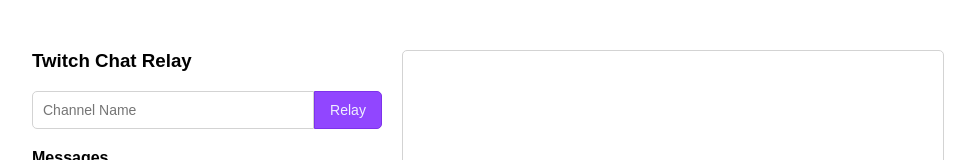
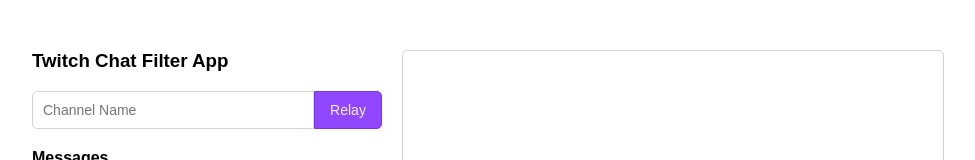
Before and after one commit to MelvinHK/TwitchChatFilterApp, a React (Create React App) app: page / in a window 1280 px wide. Shown: the top 160 px of the page, without its empty margins (152-1127 px from the left). Built offline with nearby package versions, Linux system fonts and the light colour scheme.

Commit message:
changed titles

```diff
--- a/public/index.html
+++ b/public/index.html
@@ -24,7 +24,7 @@
       work correctly both with client-side routing and a non-root public URL.
       Learn how to configure a non-root public URL by running `npm run build`.
     -->
-    <title>Twitch IRC</title>
+    <title>Twitch Chat Filter App</title>
   </head>
   <body>
     <noscript>You need to enable JavaScript to run this app.</noscript>
--- a/src/App.js
+++ b/src/App.js
@@ -137,7 +137,7 @@
 
       {/* Utility column */}
       <div className='util-column flex-column'>
-        <h3>Twitch Chat Relay</h3>
+        <h3>Twitch Chat Filter App</h3>
 
         <div className={`${!profileColumn ? '' : 'd-none'}`}>
           {/* Channel search */}
```
